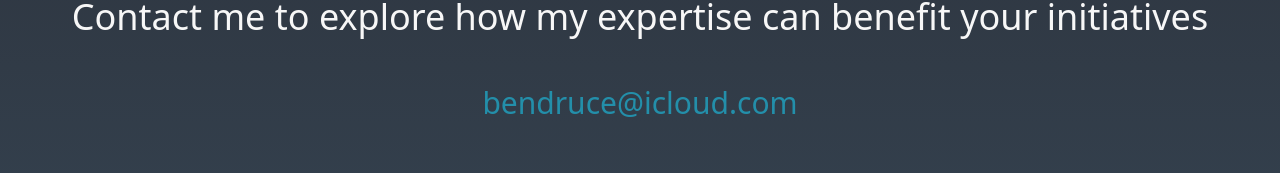
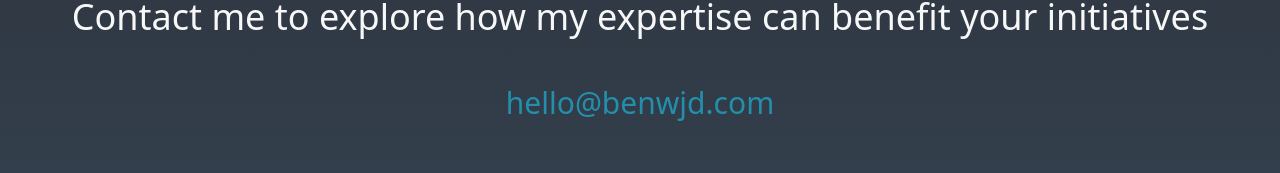
Before and after one commit to bendruce/showroom, a Next.js app: page / in a window 1280 px wide. Shown: the part 3464-3637 px from the top of the page. Built offline with nearby package versions, Linux system fonts and the light colour scheme.

Commit message:
change email

```diff
--- a/pages/index.jsx
+++ b/pages/index.jsx
@@ -567,8 +567,8 @@ export default function Page() {
               animate-breathe opacity-100" : "opacity-0
             }`}
           >
-            <a href="mailto:bendruce@icloud.com?subject=Software%20Opportunity">
-              bendruce@icloud.com
+            <a href="mailto:hello@benwjd.com?subject=Software%20Opportunity">
+              hello@benwjd.com
             </a>
           </h1>
         </div>
```
